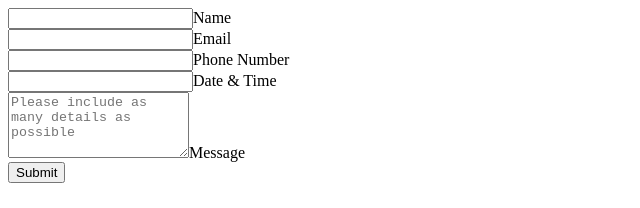
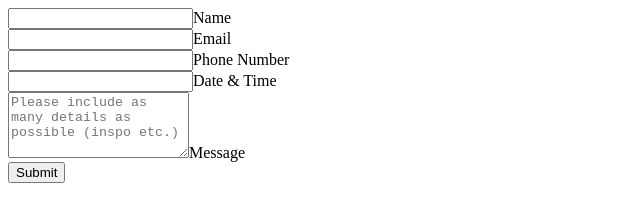
Before and after one commit to felixlaii/nextjs-shop, a Next.js app: page /contact in a window 1280 px wide. Shown: the top 208 px of the page, without its empty margins (0-640 px from the left). Built offline with nearby package versions, Linux system fonts and the light colour scheme.

Commit message:
Update contact.tsx

```diff
--- a/src/pages/contact.tsx
+++ b/src/pages/contact.tsx
@@ -90,7 +90,7 @@ const Contact: React.FC = () => {
             <textarea
               rows={4}
               className="block rounded-sm py-2.5 px-2 w-full text-xs text-gray-900 bg-transparent border-1 border-gray-300 appearance-none focus:outline-none focus:ring-0 focus:border-pink-300 peer"
-              placeholder="Please include as many details as possible"
+              placeholder="Please include as many details as possible (inspo etc.)"
               name="floating_message"
               required
             ></textarea>
```
